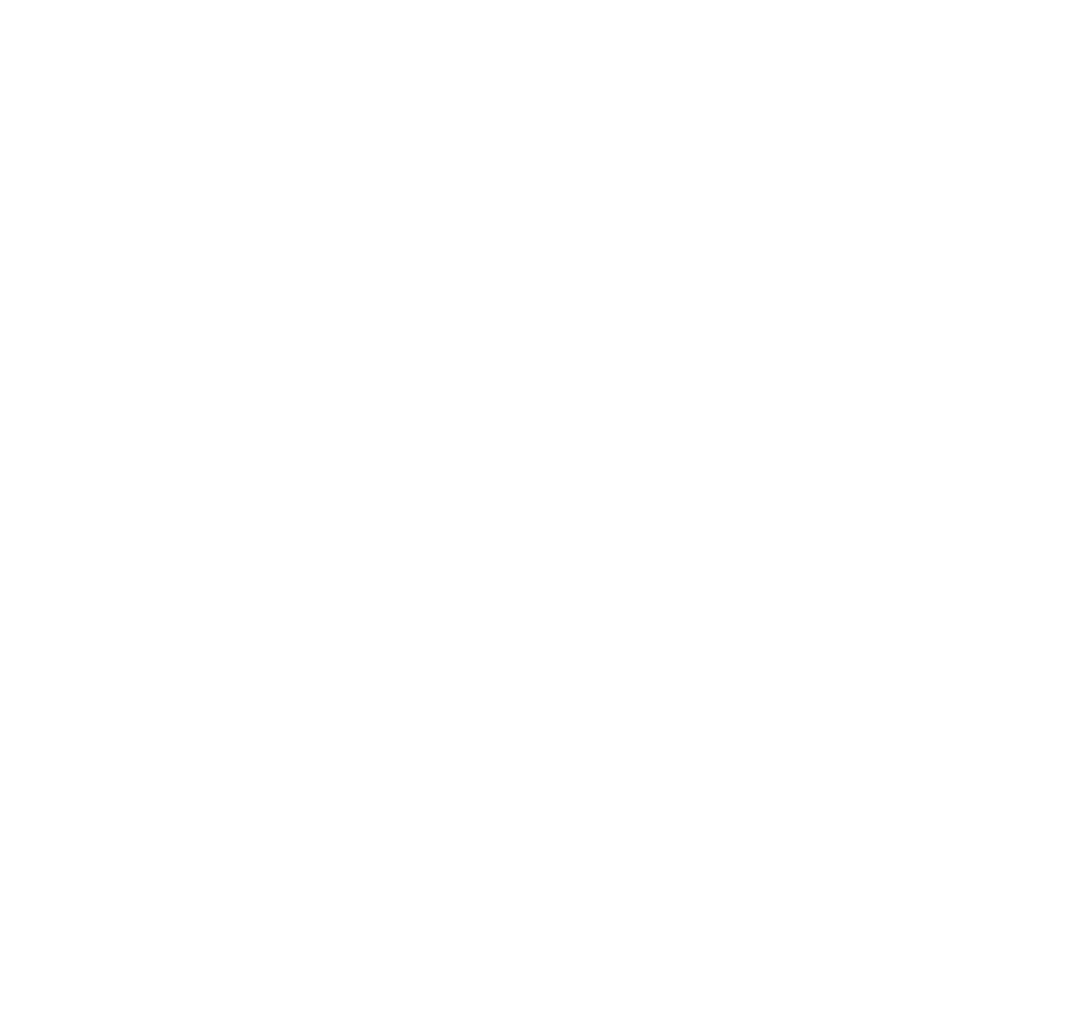
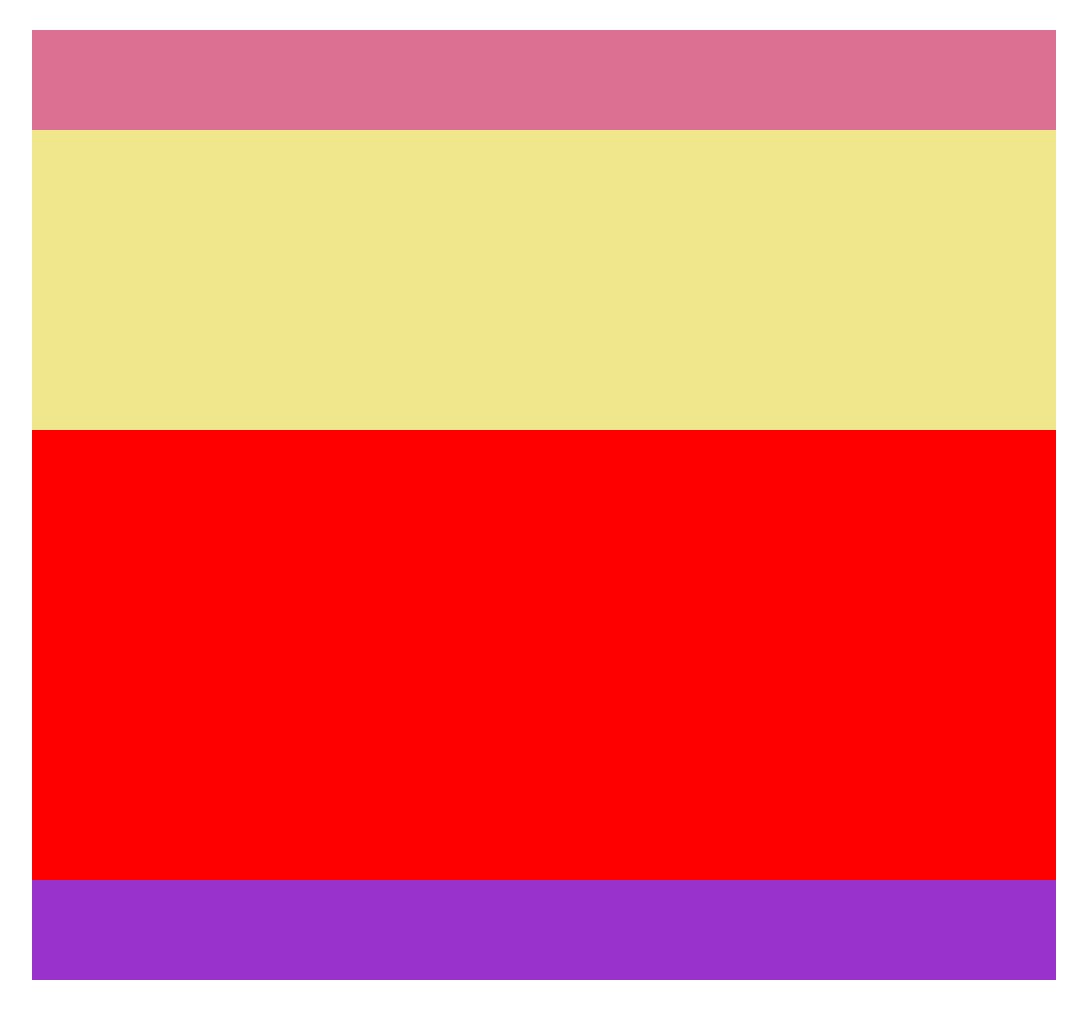
Before and after one commit to Lucarbone96/htmlcss-struttura-wp, a plain HTML site: page index.html in a window 1280 px wide. Shown: the whole page, without its empty margins (96-1183 px from the left). Before the commit the page ends 800 px from the top, so only its background shows below. Drawn offline with Linux system fonts and the light colour scheme.

Commit message:
sezioni ultimate

```diff
--- a/asset/style.css
+++ b/asset/style.css
@@ -3,3 +3,28 @@
   padding: 0;
   box-sizing: border-box;
 }
+
+body{
+    width: 80%;
+    margin: 30px auto;
+}
+
+header{
+    height: 100px;
+    background-color: palevioletred;
+}
+
+footer{
+    height: 100px;
+    background-color: darkorchid;
+}
+
+.sectionkhaki{
+    height: 300px;
+    background-color: khaki;
+}
+
+.clearfix{
+    height: 450px;
+    background-color: red;
+}
--- a/index.html
+++ b/index.html
@@ -11,18 +11,16 @@
   <header></header>
 
   <main>
-    <section>
+    <section class="sectionkhaki">
 
     </section>
 
-    <section>
+    <section class="clearfix">
 
     </section>
   </main>
 
-  <footer>
-
-  </footer>
+  <footer></footer>
 
 </body>
 </html>
```
